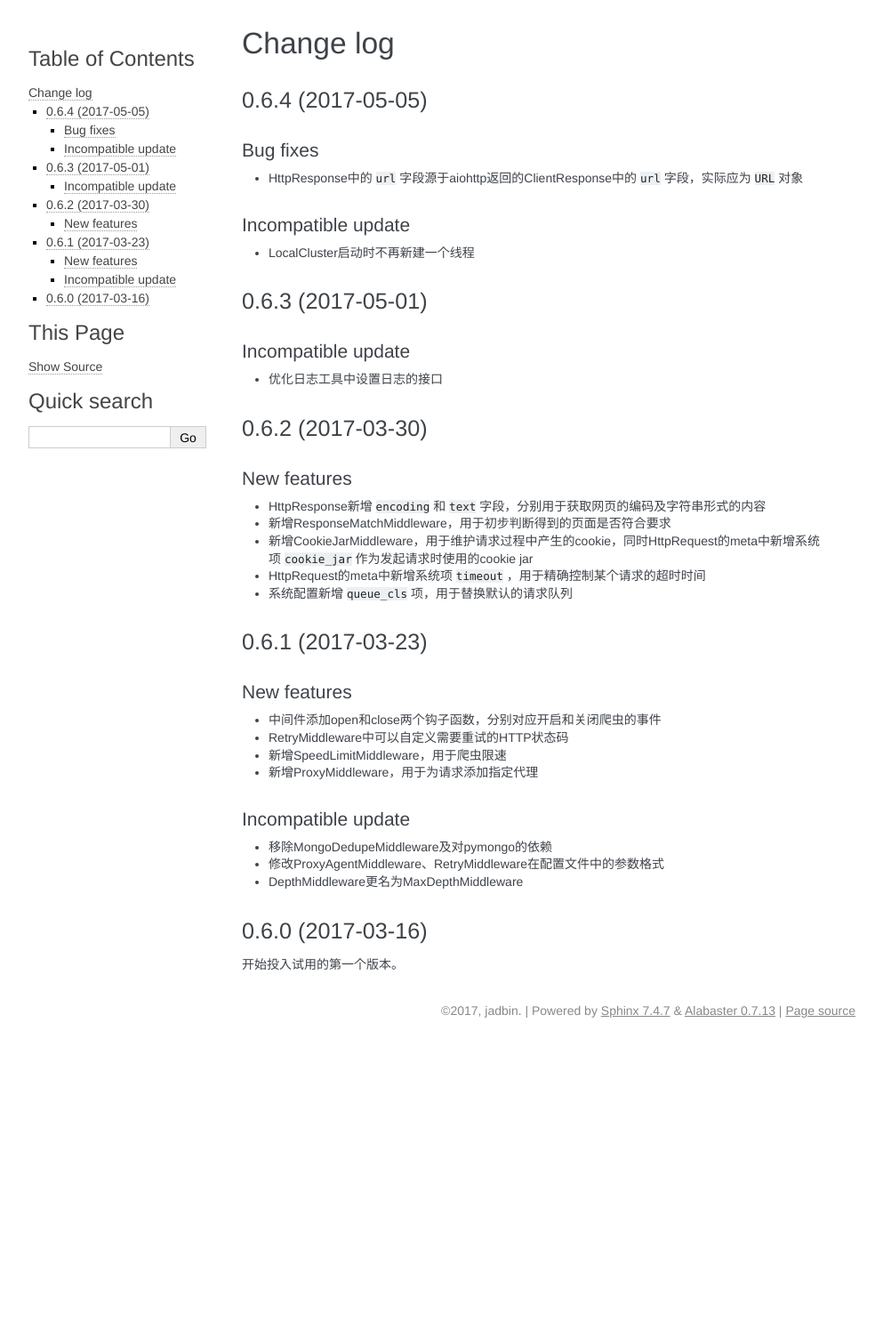
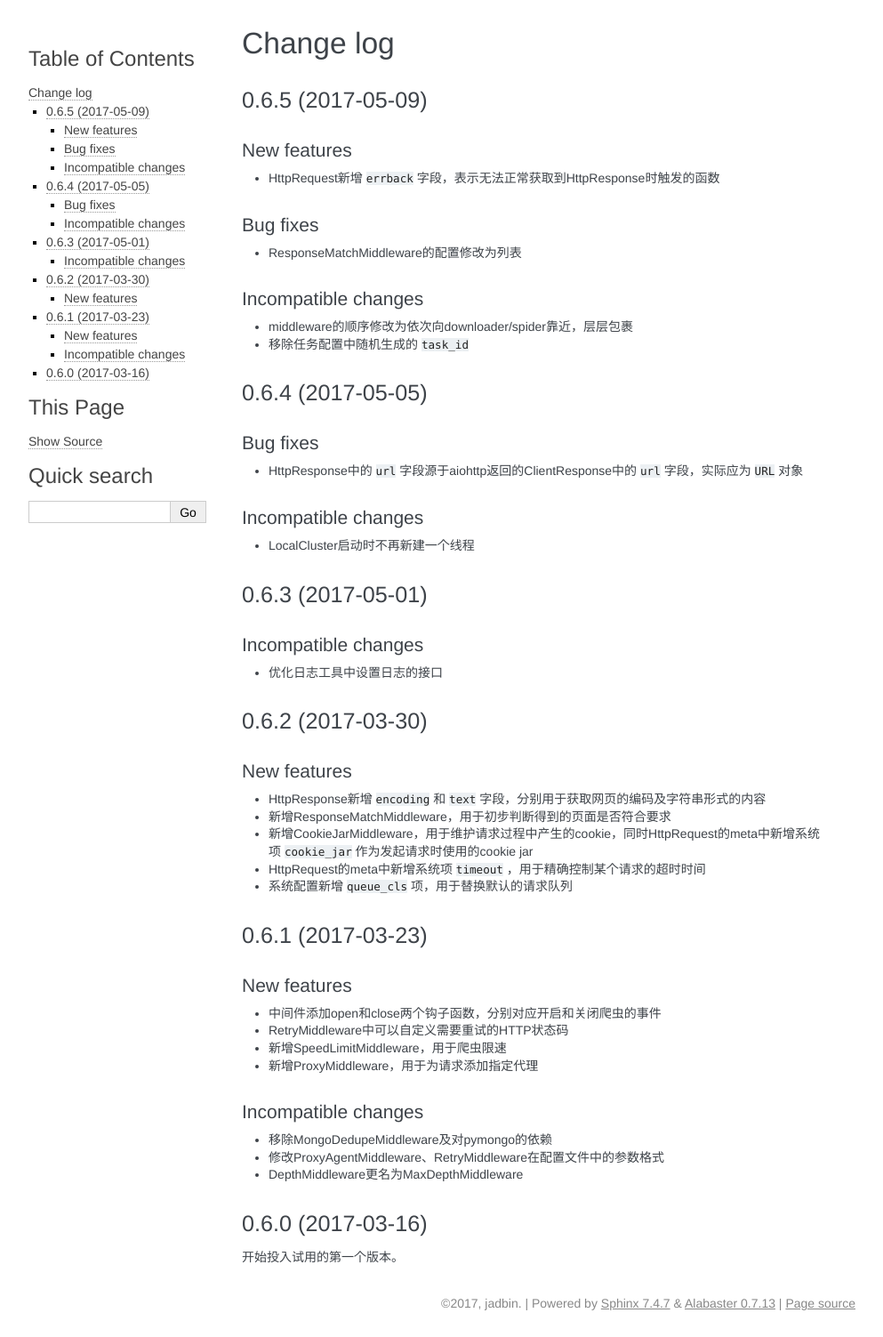
Before and after one commit to jadbin/xpaw, a Sphinx documentation site: the page built from docs/changelog.rst, in a window 1280 px wide. Shown: the whole page at 89% size, without its empty margins (148-1141 px from the left). Built offline with Sphinx 7.4.7, drawn with Linux system fonts in a browser that asks for light colours; before the commit the page ends 1174 px from its top, so only the background shows below that.

Commit message:
version 0.6.6

```diff
--- a/docs/changelog.rst
+++ b/docs/changelog.rst
@@ -2,6 +2,26 @@
 
 Change log
 ==========
+
+0.6.5 (2017-05-09)
+------------------
+
+New features
+~~~~~~~~~~~~
+
+- HttpRequest新增 ``errback`` 字段，表示无法正常获取到HttpResponse时触发的函数
+
+Bug fixes
+~~~~~~~~~
+
+- ResponseMatchMiddleware的配置修改为列表
+
+Incompatible changes
+~~~~~~~~~~~~~~~~~~~~
+
+- middleware的顺序修改为依次向downloader/spider靠近，层层包裹
+- 移除任务配置中随机生成的 ``task_id``
+
 
 0.6.4 (2017-05-05)
 ------------------
@@ -11,8 +31,8 @@ Bug fixes
 
 - HttpResponse中的 ``url`` 字段源于aiohttp返回的ClientResponse中的 ``url`` 字段，实际应为 ``URL`` 对象
 
-Incompatible update
-~~~~~~~~~~~~~~~~~~~
+Incompatible changes
+~~~~~~~~~~~~~~~~~~~~
 
 - LocalCluster启动时不再新建一个线程
 
@@ -20,8 +40,8 @@ Incompatible update
 0.6.3 (2017-05-01)
 ------------------
 
-Incompatible update
-~~~~~~~~~~~~~~~~~~~
+Incompatible changes
+~~~~~~~~~~~~~~~~~~~~
 
 - 优化日志工具中设置日志的接口
 
@@ -50,8 +70,8 @@ New features
 - 新增SpeedLimitMiddleware，用于爬虫限速
 - 新增ProxyMiddleware，用于为请求添加指定代理
 
-Incompatible update
-~~~~~~~~~~~~~~~~~~~
+Incompatible changes
+~~~~~~~~~~~~~~~~~~~~
 
 - 移除MongoDedupeMiddleware及对pymongo的依赖
 - 修改ProxyAgentMiddleware、RetryMiddleware在配置文件中的参数格式
--- a/xpaw/version.py
+++ b/xpaw/version.py
@@ -1,3 +1,3 @@
 # coding=utf-8
 
-__version__ = "0.6.5a0"
+__version__ = "0.6.6"
```
